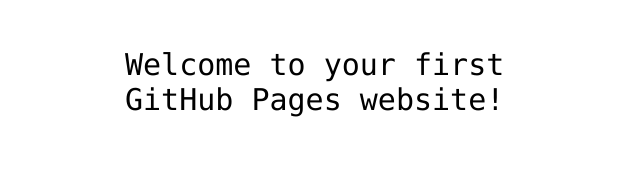
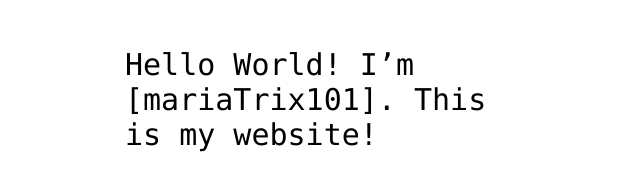
Before and after one commit to mariaTrix101/mariaTrix101.github.io, a plain HTML site: page index.html in a window 1280 px wide. Shown: the part 341-532 px from the top of the page, without its empty margins (315-955 px from the left). Drawn offline with Linux system fonts and the light colour scheme.

Commit message:
Update index.html

```diff
--- a/index.html
+++ b/index.html
@@ -10,9 +10,9 @@
 <body>
 
 <img src="https://octodex.github.com/images/daftpunktocat-thomas.gif" id="octocat" alt="octocat-gif" />
+<p>Hello World! I’m [mariaTrix101]. This is my website!</p>
 
-<!-- Change this code here by copy and pasting your template on line 15 -->
-<p>Welcome to your first GitHub Pages website!</p>
+
 
 </body>
 </html>
```
